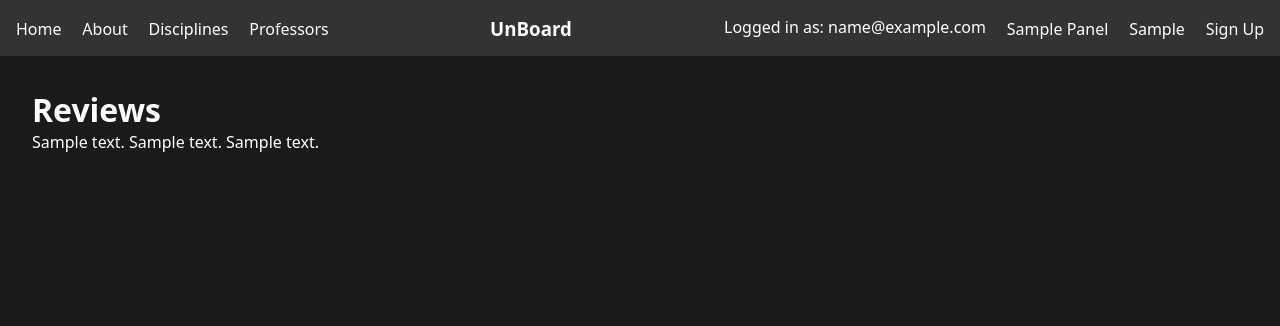
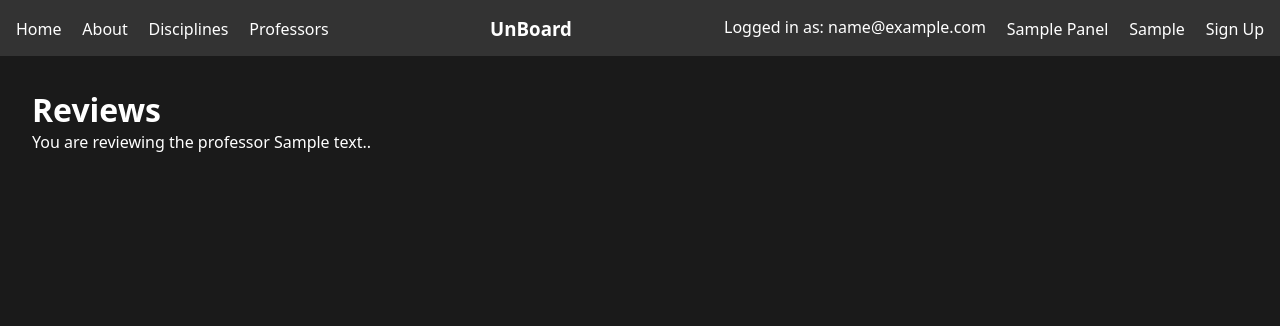
Before and after one commit to akaTsunemori/unboard, a Flask app: template templates/reviews.html in a window 1280 px wide. Shown: the top 326 px of the page. Run offline with Flask 3, Linux system fonts and the light colour scheme; the template is opened without the code that fills it: most values are stand-ins (such as "Sample title", 1, 10 or a date in 2020); grey boxes marked "Sample" are stand-in pictures.

Commit message:
Show review text based on the object of reviewing.

```diff
--- a/templates/reviews.html
+++ b/templates/reviews.html
@@ -9,9 +9,11 @@
     <div class="content">
         <h1>Reviews</h1>
         <!-- Add your content here -->
-        {{ class_to_review }}
-        {{ discipline_to_review }}
-        {{ professor_to_review }}
+        {% if professor_to_review %}
+            You are reviewing the professor {{ professor_to_review }}.
+        {% elif class_to_review %}
+            You are reviewing the class {{ class_to_review }} from the discipline {{ discipline_to_review }}.
+        {% endif %}
         <img src="/static/images/anime/{{anime_image}}" alt="Image" class="bottom-right-image">
     </div>
 </body>
```
